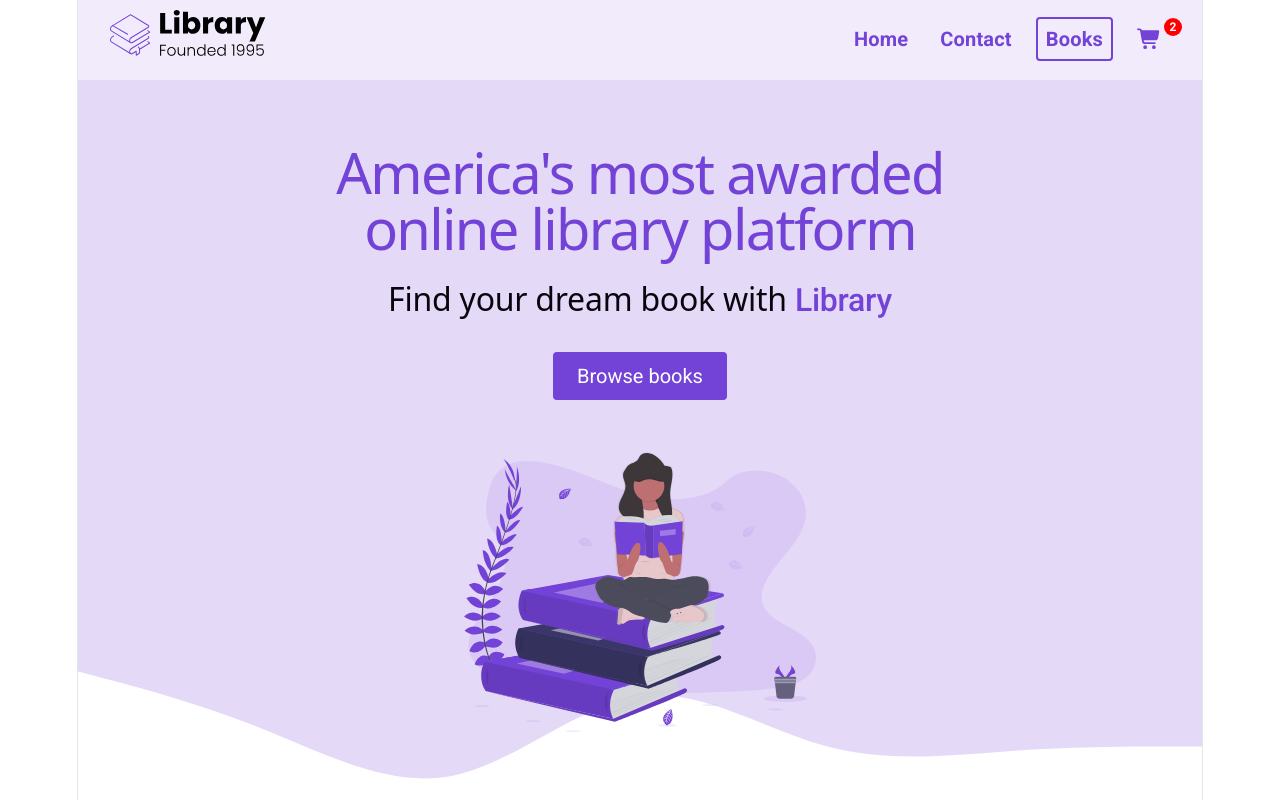
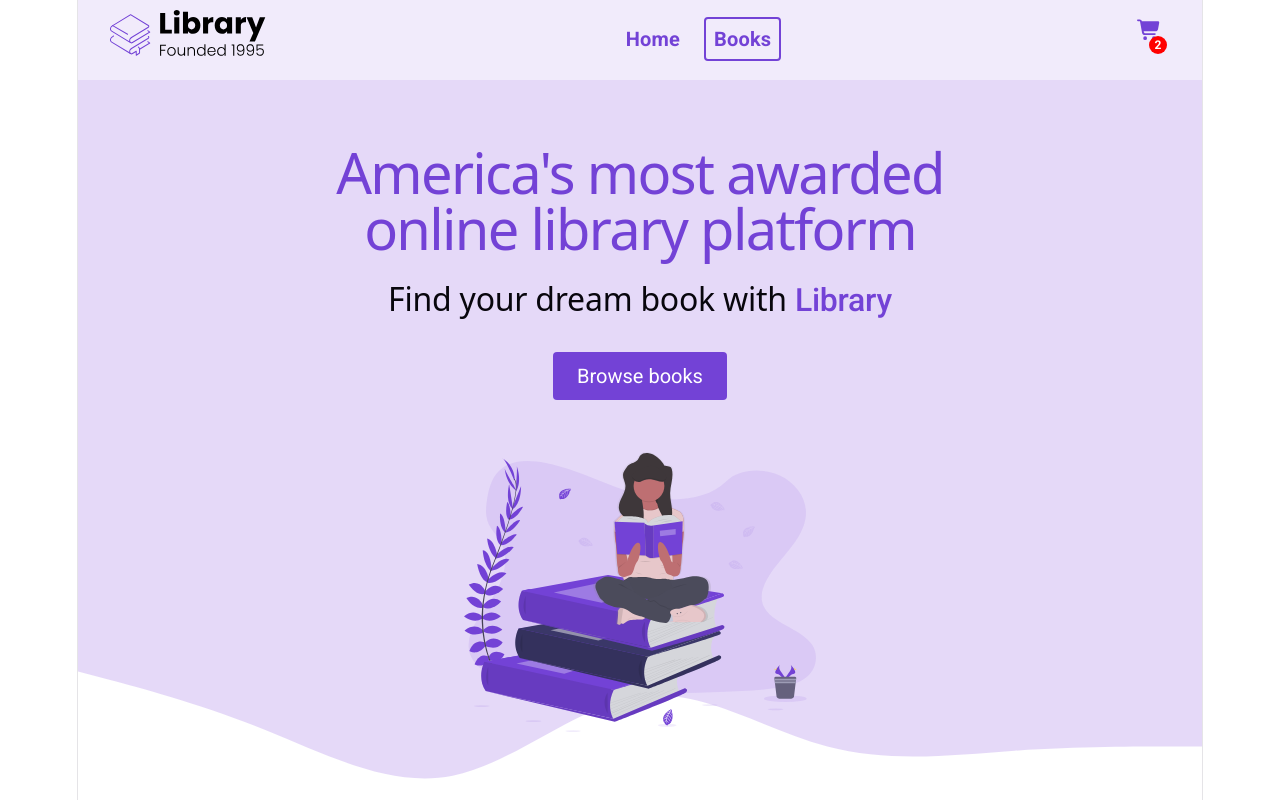
Before and after one commit to reaaland/My-Library_React, a React (Vite) app: page / in a window 1280 px wide. Shown: the top 800 px of the page. Built offline with nearby package versions, Linux system fonts and the light colour scheme.

Commit message:
adding nav menu css, app updating and cleaning up the explorer, footer and nav

```diff
--- a/src/App.css
+++ b/src/App.css
@@ -121,8 +121,14 @@ button:active {
   text-decoration: none;
 }
 
+.nav__actions {
+  display: flex;
+  align-items: center;
+  gap: 16px;
+}
+
 .cart__length {
-  position: absolute;
+  position: relative;
   top: -8px;
   right: -12px;
 
@@ -143,11 +149,12 @@ button:active {
 }
 
 .btn__menu {
-  background-color: transparent;
-  font-size: 40px;
+  background: transparent;
   border: none;
+  font-size: 28px;
   color: #7342d6;
   display: none;
+  cursor: pointer;
 }
 
 .menu__backdrop {
@@ -422,7 +429,15 @@ footer {
 }
 
 @media (max-width: 768px) {
+    .nav__links .nav__list {
+    display: none;
+  }
+
   .btn__menu {
+    display: block;
+  }
+
+  .nav__icon {
     display: block;
   }
 
--- a/src/Components/Explore.jsx
+++ b/src/Components/Explore.jsx
@@ -6,8 +6,8 @@ const Explore = () => {
       <div className="container">
         <div className="row row__column">
           <h2>Explore more <span className="purple">Books</span></h2>
-          <a href="#features">
-            <button className="btn">Browse books</button>
+          <a href="/books">
+            <button className="btn">Explore books</button>
           </a>
         </div>
       </div>
--- a/src/Components/Footer.jsx
+++ b/src/Components/Footer.jsx
@@ -5,16 +5,16 @@ const Footer = () => {
     <footer>
     <div className="container">
       <div className="row row__column">
-        <a href="#">
+        <a href="/">
           <figure className="footer__logo">
            <img className="logo" src={logo} alt="Library logo" />
           </figure>
         </a>
         <div className="footer__list">
-          <a href="#" className="footer__link">Home</a>
-         <a href="#" className="footer__link no-cursor">About</a>
-          <a href="#features" className="footer__link">Books</a>
-          <a href="#" className="footer__link no-cursor">Contact</a>
+          <a href="/" className="footer__link">Home</a>
+         <span className="footer__link no-cursor">About</span>
+          <a href="/books" className="footer__link">Books</a>
+          <a href="/cart" className="footer__link">Cart</a>
         </div>
         <div className="footer__copyright">Copyright &copy; 2026 Library by Rebecca Aaland</div>
       </div>
--- a/src/Components/Nav.jsx
+++ b/src/Components/Nav.jsx
@@ -4,6 +4,13 @@ import { FontAwesomeIcon } from '@fortawesome/react-fontawesome';
 import { faBars, faTimes, faShoppingCart } from '@fortawesome/free-solid-svg-icons';
 
 const Nav = () => {
+  function openMenu() {
+    document.body.classList += " menu-open";
+  }
+
+  function closeMenu() {
+    document.body.classList.remove("menu-open");
+  }
   return (
     <nav>
       <div className="nav__container">
@@ -13,45 +20,35 @@ const Nav = () => {
 
   <ul className="nav__links">
     <li className="nav__list">
-            <a href="/" className="nav__link">
-            Home
+      <a href="/" className="nav__link">Home</a>
+    </li>
+
+    <li className="nav__list">
+      <a href="#features" className="nav__link nav__link--primary">Books</a>
+    </li>
+  </ul>
+
+  <div className="nav__actions">
+    <a href="/cart" className="nav__link nav__cart">
+      <FontAwesomeIcon icon={faShoppingCart} />
+      <span className="cart__length">2</span>
     </a>
-          </li>
-          <li className="nav__list">
-            <a href="/" className="nav__link">
-            Contact
-            </a>
-          </li>
-          <li className="nav__list">
-            <a href="/" className="nav__link  nav__link--primary">
-            Books
-            </a>
-          </li>
-          <button className="btn__menu">
+
+    <button className="btn__menu" onClick={openMenu}>
       <FontAwesomeIcon icon={faBars} />
     </button>
-        <li className="nav__icon">
-          <a href="/cart" className="nav__link">
-          <FontAwesomeIcon icon={faShoppingCart} />
-          </a>
-          <span className="cart__length">2</span>
-        </li>
-        </ul>
+  </div>
 </div>
         <div className="menu__backdrop">
-          <button className="btn__menu btn__menu--close">
+          <button className="btn__menu btn__menu--close" onClick={closeMenu}>
             <FontAwesomeIcon icon={faTimes} />
           </button>
 
           <ul className="menu__links">
             <li className="menu__list">
-              <a href="#" className="menu__link">Home</a>
-            </li>
-            <li className="menu__list">
-              <a href="#features" className="menu__link">Books</a>
-            </li>
-            <li className="menu__list">
-              <a href="#features" className="menu__link">Cart</a>
+             <a href="#" className="menu__link" onClick={closeMenu}>Home</a>
+            <a href="#features" className="menu__link" onClick={closeMenu}>Books</a>
+            <a href="/cart" className="menu__link" onClick={closeMenu}>Cart</a>
             </li>
            </ul>
         </div>
```
Lines whose indentation alone changed are shown as unchanged.
